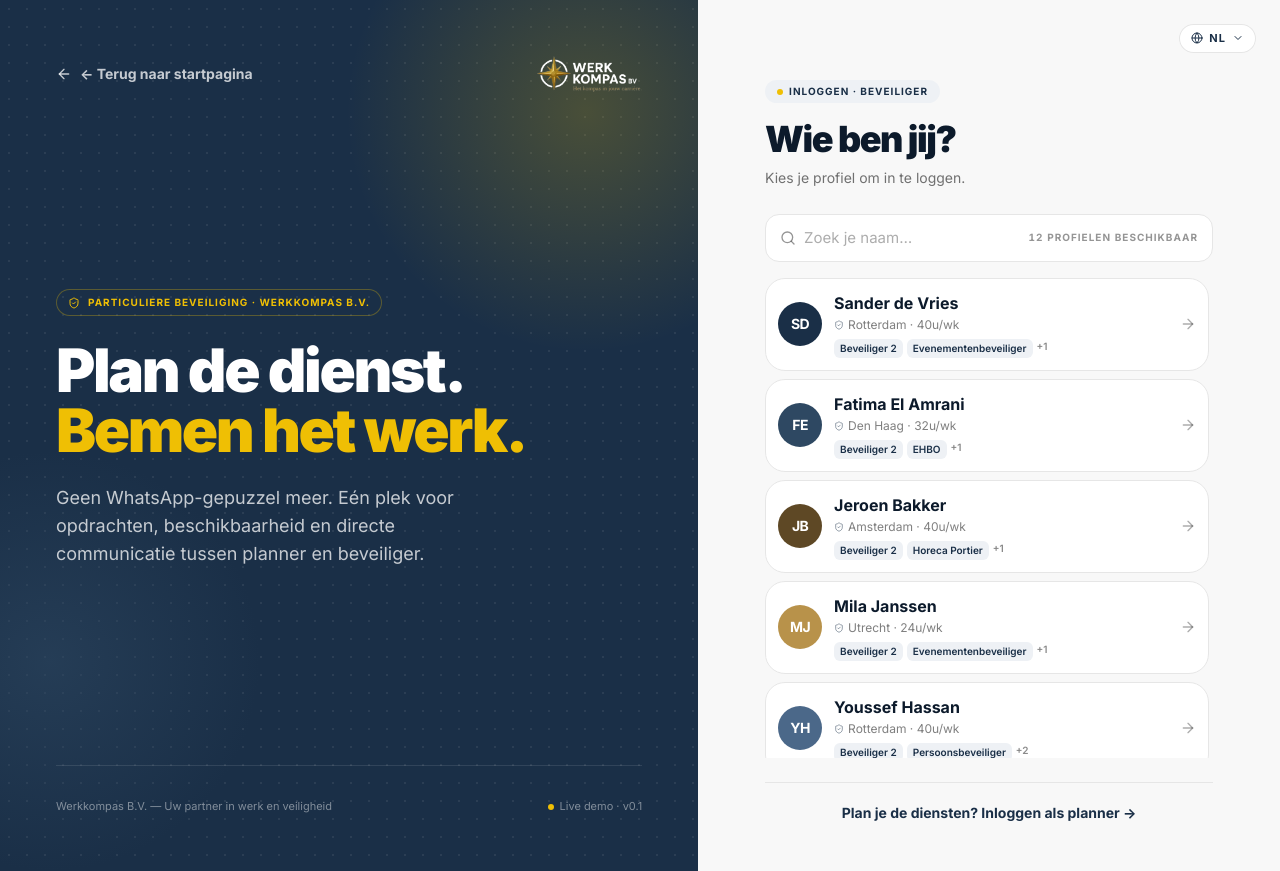
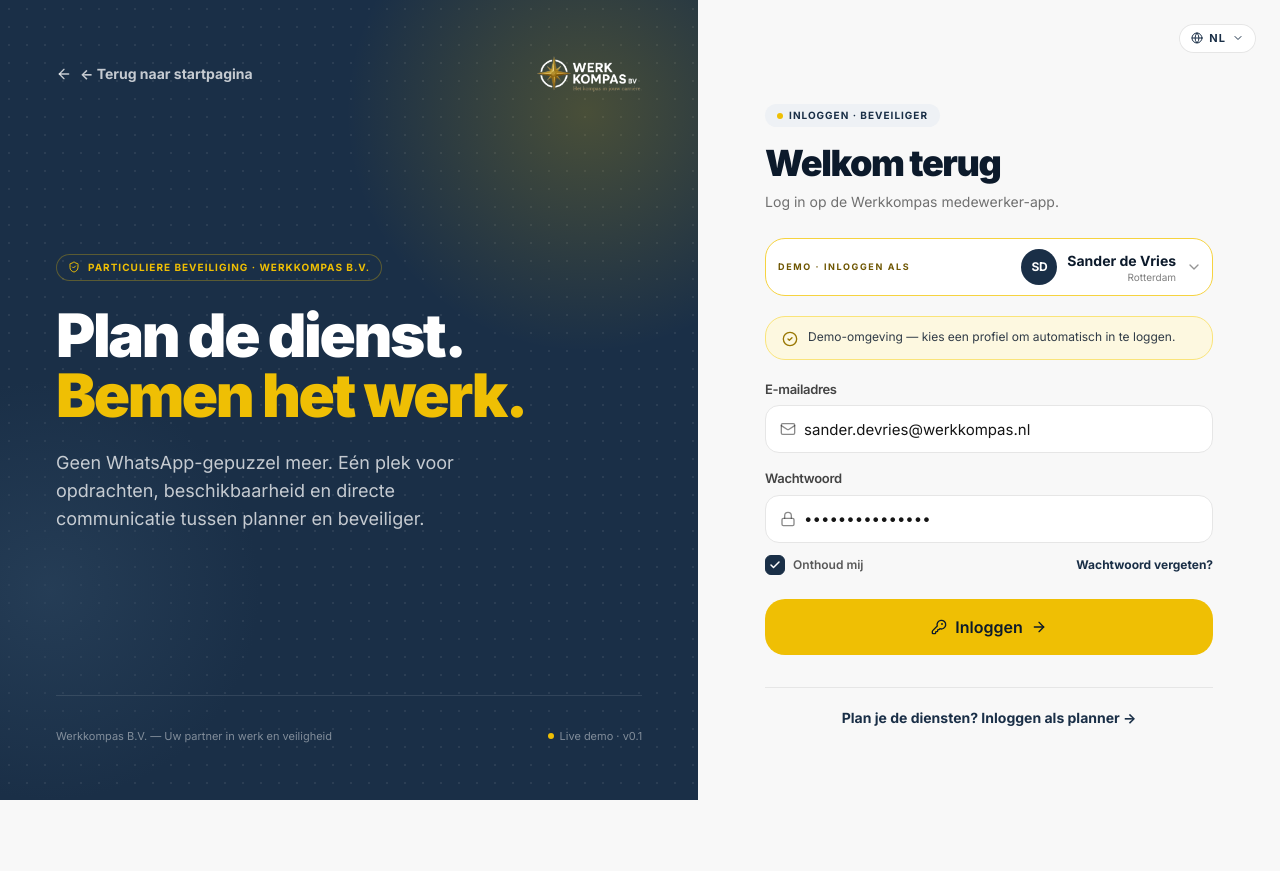
Before and after one commit to da7a90-backup/werkkompas, a Next.js app: page /login/employee in a window 1280 px wide. After the commit the page ends 800 px from the top, so only its background shows below. Built offline with nearby package versions, Linux system fonts and the light colour scheme.

Commit message:
Refactor: guard login becomes real form with demo profile selector chip

```diff
--- a/src/app/login/employee/page.tsx
+++ b/src/app/login/employee/page.tsx
@@ -2,137 +2,282 @@
 
 import Link from "next/link";
 import { useRouter } from "next/navigation";
-import { useMemo, useState } from "react";
-import { ArrowRight, Search, ShieldCheck } from "lucide-react";
+import { useEffect, useMemo, useRef, useState } from "react";
+import {
+  ArrowRight,
+  CheckCircle2,
+  ChevronDown,
+  KeyRound,
+  Lock,
+  Mail,
+  Search,
+} from "lucide-react";
 import { Avatar } from "@/components/ui/Avatar";
+import { Button } from "@/components/ui/Button";
+import { Input } from "@/components/ui/Input";
 import { useStore } from "@/lib/store";
-import { useT, useLocalized } from "@/lib/i18n";
+import { useT } from "@/lib/i18n";
 import { cn } from "@/lib/utils";
 
 export default function EmployeeLoginPage() {
   const router = useRouter();
   const { employees, dispatch } = useStore();
   const { t } = useT();
-  const { cert: localizeCert } = useLocalized();
-  const [q, setQ] = useState("");
-  const [activeId, setActiveId] = useState<string | null>(null);
 
-  const list = useMemo(() => {
-    const query = q.trim().toLowerCase();
-    if (!query) return employees;
+  const [selectedId, setSelectedId] = useState<string>(employees[0]?.id ?? "");
+  const selected = useMemo(
+    () => employees.find((e) => e.id === selectedId) ?? employees[0],
+    [employees, selectedId]
+  );
+
+  const [email, setEmail] = useState(selected?.email ?? "");
+  const [password, setPassword] = useState("werkkompas-2026");
+  const [remember, setRemember] = useState(true);
+  const [pickerOpen, setPickerOpen] = useState(false);
+  const [submitting, setSubmitting] = useState(false);
+  const [query, setQuery] = useState("");
+  const pickerRef = useRef<HTMLDivElement | null>(null);
+
+  useEffect(() => {
+    if (selected) setEmail(selected.email);
+  }, [selected]);
+
+  useEffect(() => {
+    const onClick = (ev: MouseEvent) => {
+      if (!pickerRef.current?.contains(ev.target as Node)) setPickerOpen(false);
+    };
+    const onKey = (ev: KeyboardEvent) => ev.key === "Escape" && setPickerOpen(false);
+    document.addEventListener("mousedown", onClick);
+    document.addEventListener("keydown", onKey);
+    return () => {
+      document.removeEventListener("mousedown", onClick);
+      document.removeEventListener("keydown", onKey);
+    };
+  }, []);
+
+  const filtered = useMemo(() => {
+    const q = query.trim().toLowerCase();
+    if (!q) return employees;
     return employees.filter(
       (e) =>
-        `${e.firstName} ${e.lastName}`.toLowerCase().includes(query) ||
-        e.city.toLowerCase().includes(query)
+        `${e.firstName} ${e.lastName}`.toLowerCase().includes(q) ||
+        e.city.toLowerCase().includes(q) ||
+        e.email.toLowerCase().includes(q)
     );
-  }, [q, employees]);
+  }, [employees, query]);
 
-  const signIn = (id: string) => {
-    setActiveId(id);
+  const onSubmit = (e: React.FormEvent) => {
+    e.preventDefault();
+    if (!selected) return;
+    setSubmitting(true);
+    // Match the email to a known employee so the real-feel form still maps to a valid demo profile.
+    const match =
+      employees.find(
+        (emp) => emp.email.toLowerCase() === email.trim().toLowerCase()
+      ) ?? selected;
     setTimeout(() => {
-      dispatch({ type: "SET_SESSION", payload: { role: "employee", employeeId: id } });
+      dispatch({
+        type: "SET_SESSION",
+        payload: { role: "employee", employeeId: match.id },
+      });
       router.push("/employee");
-    }, 320);
+    }, 420);
   };
 
+  if (!selected) return null;
+
   return (
-    <div className="animate-fade-in">
+    <form onSubmit={onSubmit} className="animate-fade-in">
       <div className="inline-flex items-center gap-1.5 rounded-full bg-navy-50 px-3 py-1 text-[10px] font-bold uppercase tracking-widest text-navy-700">
         <span className="h-1.5 w-1.5 rounded-full bg-gold-400" />
         {t("login_emp_eyebrow")}
       </div>
       <h1 className="mt-4 font-display text-3xl lg:text-4xl font-black tracking-tightest text-navy-900">
-        {t("login_emp_title")}
+        {t("login_admin_title")}
       </h1>
       <p className="mt-2 text-sm text-ink/60 leading-relaxed">
-        {t("login_emp_subtitle")}
+        {t("login_emp_full_subtitle")}
       </p>
 
-      <div className="mt-6 flex h-12 items-center gap-2 rounded-xl border border-line bg-white px-3.5 focus-within:border-navy-700 focus-within:ring-2 focus-within:ring-navy-700/15">
-        <Search size={16} className="text-ink/45 shrink-0" />
+      {/* Demo profile selector chip */}
+      <div className="relative mt-6" ref={pickerRef}>
+        <button
+          type="button"
+          onClick={() => setPickerOpen((o) => !o)}
+          className={cn(
+            "group flex w-full items-center gap-3 rounded-2xl border bg-white p-2.5 pl-3 text-left transition-all",
+            pickerOpen
+              ? "border-navy-700 shadow-elevated"
+              : "border-gold-300 hover:border-navy-700/40"
+          )}
+          aria-haspopup="listbox"
+          aria-expanded={pickerOpen}
+        >
+          <span className="flex flex-col">
+            <span className="text-[9px] font-bold uppercase tracking-[0.18em] text-gold-700">
+              {t("login_emp_demo_chip")}
+            </span>
+          </span>
+          <span className="ml-auto flex items-center gap-2.5">
+            <Avatar
+              initials={selected.initials}
+              color={selected.avatarColor}
+              size="sm"
+            />
+            <span className="flex flex-col items-end leading-tight">
+              <span className="text-sm font-bold text-navy-900">
+                {selected.firstName} {selected.lastName}
+              </span>
+              <span className="text-[10px] text-ink/55 tabular">
+                {selected.city}
+              </span>
+            </span>
+            <ChevronDown
+              size={16}
+              className={cn(
+                "text-ink/45 transition-transform",
+                pickerOpen && "rotate-180"
+              )}
+            />
+          </span>
+        </button>
+
+        {pickerOpen && (
+          <div className="absolute left-0 right-0 top-full z-50 mt-2 overflow-hidden rounded-2xl bg-white shadow-elevated ring-1 ring-line animate-scale-in origin-top">
+            <div className="flex h-11 items-center gap-2 border-b border-line px-3">
+              <Search size={14} className="text-ink/45 shrink-0" />
               <input
-          value={q}
-          onChange={(e) => setQ(e.target.value)}
+                value={query}
+                onChange={(ev) => setQuery(ev.target.value)}
                 placeholder={t("login_emp_search")}
-          className="h-full w-full bg-transparent text-[15px] text-ink placeholder:text-ink/35 focus:outline-none"
+                className="h-full w-full bg-transparent text-sm placeholder:text-ink/40 focus:outline-none"
+                autoFocus
               />
-        <span className="shrink-0 text-[10px] font-bold uppercase tracking-widest text-ink/45 tabular">
-          {t("login_emp_count", { n: list.length })}
+              <span className="text-[10px] font-bold uppercase tracking-widest text-ink/45 tabular">
+                {filtered.length}
               </span>
             </div>
-
-      <ul className="mt-4 max-h-[58vh] lg:max-h-[60vh] overflow-y-auto scroll-y space-y-2 pr-1">
-        {list.map((e) => {
-          const isActive = activeId === e.id;
+            <ul
+              role="listbox"
+              className="max-h-72 overflow-y-auto scroll-y divide-y divide-line"
+            >
+              {filtered.map((e) => {
+                const isActive = e.id === selectedId;
                 return (
-            <li key={e.id}>
+                  <li key={e.id} role="option" aria-selected={isActive}>
                     <button
-                onClick={() => signIn(e.id)}
+                      type="button"
+                      onClick={() => {
+                        setSelectedId(e.id);
+                        setPickerOpen(false);
+                        setQuery("");
+                      }}
                       className={cn(
-                  "group flex w-full items-center gap-3 rounded-2xl border bg-white p-3 text-left transition-all",
+                        "flex w-full items-center gap-3 px-3 py-2 text-left transition",
                         isActive
-                    ? "border-navy-700 bg-navy-700/5 shadow-elevated scale-[0.99]"
-                    : "border-line hover:border-navy-700/30 hover:bg-canvas active:scale-[0.99]"
+                          ? "bg-navy-700/5"
+                          : "hover:bg-canvas"
                       )}
                     >
                       <Avatar
                         initials={e.initials}
                         color={e.avatarColor}
-                  size="md"
+                        size="sm"
                       />
                       <div className="min-w-0 flex-1">
-                  <div className="flex items-center gap-2">
-                    <span className="truncate font-bold text-navy-900">
+                        <div className="truncate text-sm font-bold text-navy-900">
                           {e.firstName} {e.lastName}
-                    </span>
-                    {e.status !== "actief" && (
-                      <span className="rounded-md bg-amber-100 px-1.5 py-0.5 text-[10px] font-bold text-amber-700">
-                        {t(`empstatus_${e.status}`).toLowerCase()}
-                      </span>
-                    )}
                         </div>
-                  <div className="mt-0.5 truncate text-xs text-ink/55">
-                    <ShieldCheck size={10} className="inline mr-1 text-navy-700/55" />
-                    {e.city} · {e.contractHoursPerWeek}
-                    {t("per_week_short")}
-                  </div>
-                  <div className="mt-1.5 flex flex-wrap gap-1">
-                    {e.certifications.slice(0, 2).map((c) => (
-                      <span
-                        key={c}
-                        className="rounded-md bg-navy-50 px-1.5 py-0.5 text-[10px] font-semibold text-navy-700"
-                      >
-                        {localizeCert(c)}
-                      </span>
-                    ))}
-                    {e.certifications.length > 2 && (
-                      <span className="text-[10px] font-semibold text-ink/50">
-                        +{e.certifications.length - 2}
-                      </span>
-                    )}
+                        <div className="truncate text-[11px] text-ink/55">
+                          {e.email}
                         </div>
                       </div>
-                <ArrowRight
-                  size={16}
-                  className={cn(
-                    "shrink-0 transition-transform",
-                    isActive
-                      ? "text-navy-700 translate-x-0.5"
-                      : "text-ink/35 group-hover:text-navy-700 group-hover:translate-x-0.5"
+                      {isActive && (
+                        <CheckCircle2 size={14} className="text-navy-700 shrink-0" />
                       )}
-                />
                     </button>
                   </li>
                 );
               })}
-        {list.length === 0 && (
-          <li className="rounded-2xl border border-dashed border-line bg-white p-6 text-center text-sm text-ink/55">
-            —
-          </li>
+              {filtered.length === 0 && (
+                <li className="px-3 py-4 text-center text-sm text-ink/50">—</li>
               )}
             </ul>
+          </div>
+        )}
+      </div>
 
-      <div className="mt-6 border-t border-line pt-5">
+      <div className="mt-5 flex items-start gap-2.5 rounded-2xl border border-gold-200 bg-gold-50 px-4 py-3 text-[12px] leading-snug text-navy-900/85">
+        <CheckCircle2 size={16} className="mt-0.5 shrink-0 text-gold-600" />
+        <span>{t("login_emp_demo_hint")}</span>
+      </div>
+
+      <div className="mt-5 space-y-4">
+        <Input
+          label={t("login_email_label")}
+          type="email"
+          autoComplete="email"
+          value={email}
+          onChange={(e) => setEmail(e.target.value)}
+          leading={<Mail size={16} />}
+          required
+        />
+        <div>
+          <Input
+            label={t("login_password_label")}
+            type="password"
+            autoComplete="current-password"
+            value={password}
+            onChange={(e) => setPassword(e.target.value)}
+            leading={<Lock size={16} />}
+            required
+          />
+          <div className="mt-3 flex items-center justify-between">
+            <label className="inline-flex items-center gap-2 text-xs font-semibold text-ink/70 cursor-pointer">
+              <span
+                className={cn(
+                  "relative inline-flex h-5 w-5 items-center justify-center rounded-md border transition",
+                  remember ? "border-navy-700 bg-navy-700" : "border-line bg-white"
+                )}
+              >
+                {remember && (
+                  <svg width="12" height="12" viewBox="0 0 24 24" fill="none" stroke="white" strokeWidth="3" strokeLinecap="round" strokeLinejoin="round">
+                    <polyline points="20 6 9 17 4 12" />
+                  </svg>
+                )}
+              </span>
+              <input
+                type="checkbox"
+                className="sr-only"
+                checked={remember}
+                onChange={(e) => setRemember(e.target.checked)}
+              />
+              {t("login_remember")}
+            </label>
+            <a
+              href="#"
+              onClick={(e) => e.preventDefault()}
+              className="text-xs font-bold text-navy-700 hover:underline"
+            >
+              {t("login_forgot")}
+            </a>
+          </div>
+        </div>
+      </div>
+
+      <Button
+        type="submit"
+        size="lg"
+        fullWidth
+        loading={submitting}
+        className="mt-6 !bg-gold-400 !text-navy-900 hover:!bg-gold-300"
+      >
+        <KeyRound size={16} />
+        {t("login_signin")}
+        <ArrowRight size={16} />
+      </Button>
+
+      <div className="mt-8 border-t border-line pt-5">
         <Link
           href="/login/admin"
           className="block text-center text-sm font-bold text-navy-700 hover:underline"
@@ -140,6 +285,6 @@
           {t("login_switch_to_admin")}
         </Link>
       </div>
-    </div>
+    </form>
   );
 }
--- a/src/lib/i18n.tsx
+++ b/src/lib/i18n.tsx
@@ -452,6 +452,10 @@
   login_emp_search: "Zoek je naam…",
   login_emp_count: "{n} profielen beschikbaar",
   login_switch_to_admin: "Plan je de diensten? Inloggen als planner →",
+  login_emp_demo_chip: "Demo · inloggen als",
+  login_emp_demo_pick: "Kies een profiel",
+  login_emp_demo_hint: "Demo-omgeving — kies een profiel om automatisch in te loggen.",
+  login_emp_full_subtitle: "Log in op de Werkkompas medewerker-app.",
   login_brand_eyebrow: "Particuliere beveiliging · Werkkompas B.V.",
 };
 
@@ -859,6 +863,10 @@
   login_emp_search: "Search your name…",
   login_emp_count: "{n} profiles available",
   login_switch_to_admin: "Planning the shifts? Sign in as planner →",
+  login_emp_demo_chip: "Demo · sign in as",
+  login_emp_demo_pick: "Pick a profile",
+  login_emp_demo_hint: "Demo environment — pick a profile to auto-fill the credentials.",
+  login_emp_full_subtitle: "Sign in to the Werkkompas employee app.",
   login_brand_eyebrow: "Private security · Werkkompas B.V.",
 };
 
@@ -1268,6 +1276,10 @@
   login_emp_search: "Cherche ton nom…",
   login_emp_count: "{n} profils disponibles",
   login_switch_to_admin: "Vous planifiez les missions ? Connexion comme planificateur →",
+  login_emp_demo_chip: "Démo · connexion en tant que",
+  login_emp_demo_pick: "Choisir un profil",
+  login_emp_demo_hint: "Environnement démo — choisis un profil pour pré-remplir les identifiants.",
+  login_emp_full_subtitle: "Connectez-vous à l'app agent Werkkompas.",
   login_brand_eyebrow: "Sécurité privée · Werkkompas B.V.",
 };
 
@@ -1677,6 +1689,10 @@
   login_emp_search: "Busca tu nombre…",
   login_emp_count: "{n} perfiles disponibles",
   login_switch_to_admin: "¿Tú planificas? Inicia sesión como planificador →",
+  login_emp_demo_chip: "Demo · inicia sesión como",
+  login_emp_demo_pick: "Elige un perfil",
+  login_emp_demo_hint: "Entorno demo — elige un perfil para autocompletar las credenciales.",
+  login_emp_full_subtitle: "Inicia sesión en la app de vigilante Werkkompas.",
   login_brand_eyebrow: "Seguridad privada · Werkkompas B.V.",
 };
 
```
Lines whose indentation alone changed are shown as unchanged.
